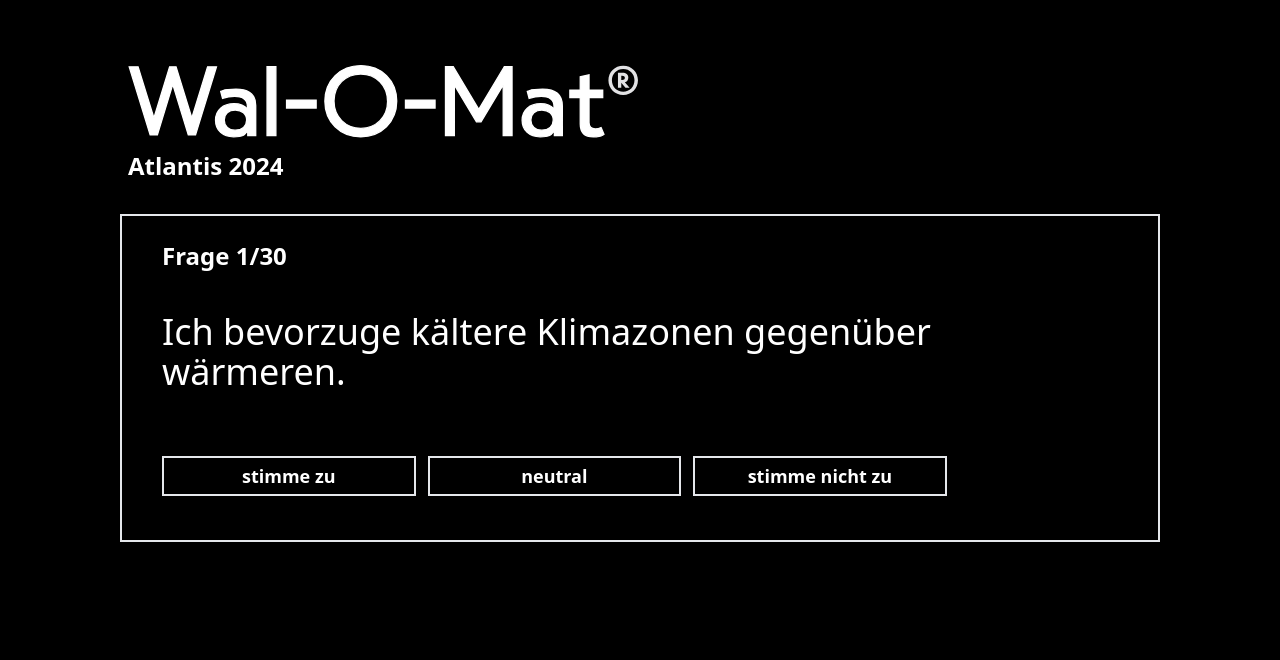
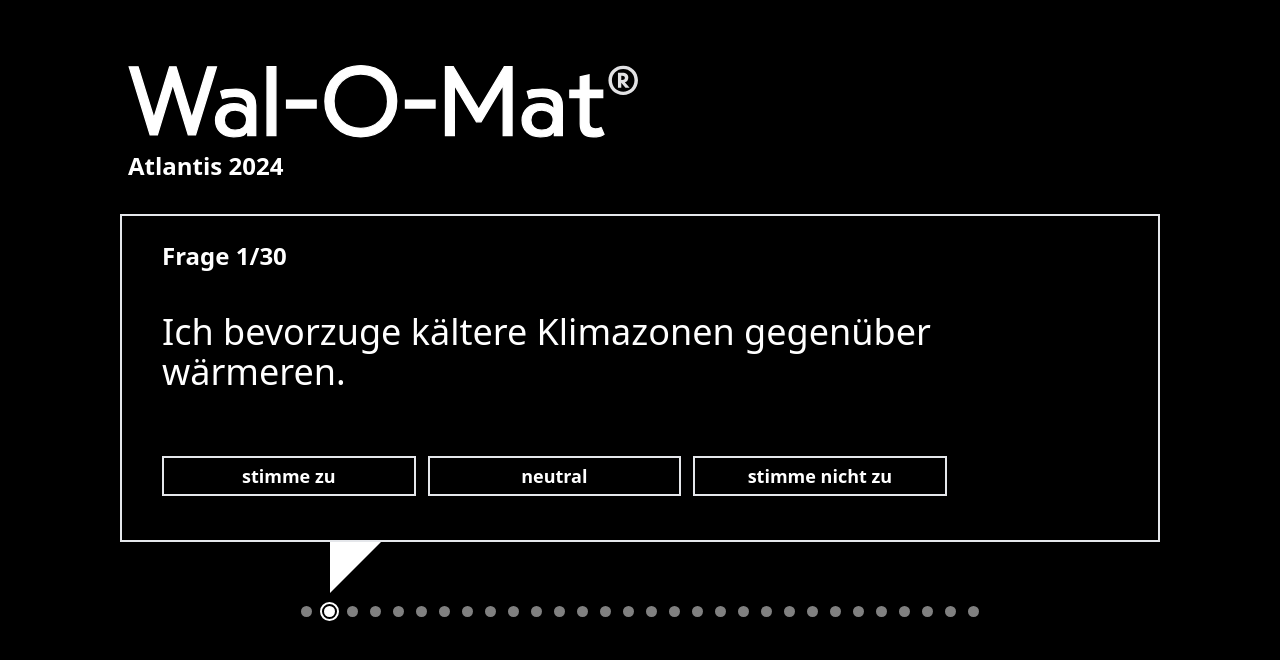
Before and after one commit to jokil123/wal-o-mat, a SvelteKit app: page /quiz in a window 1280 px wide. Shown: the top 660 px of the page. Built offline with nearby package versions, Linux system fonts and the light colour scheme.

Commit message:
dots + arrows wip

```diff
--- a/package.json
+++ b/package.json
@@ -16,6 +16,7 @@
 		"@sveltejs/vite-plugin-svelte": "^3.0.0",
 		"autoprefixer": "^10.4.20",
 		"postcss": "^8.4.42",
+		"sass-embedded": "^1.77.8",
 		"svelte": "^4.2.7",
 		"svelte-check": "^3.6.0",
 		"tailwindcss": "^3.4.10",
--- a/src/lib/components/quiz.svelte
+++ b/src/lib/components/quiz.svelte
@@ -16,7 +16,7 @@
 
 {#key questionNr}
   <div
-    class="border-2 lg:w-10/12 lg:mx-auto py-3 px-10"
+    class="border-2 lg:w-10/12 lg:mx-auto py-3 px-10 bg-black"
     in:fly={{ x: 200, delay: 300, duration: 300 }}
     out:fly={{ x: -200, duration: 300 }}
   >
@@ -35,7 +35,7 @@
           answer = "agree";
           handleClick("agree");
         }}
-        class="border-2 w-full lg:w-1/3 mb-3 lg:mb-0 py-1 lg:mr-3 hover:bg-white hover:text-black transition-colors ease-in duration-200 mr-2"
+        class="border-2 w-full lg:w-1/3 mb-3 lg:mb-0 py-1 lg:mr-3 hover:bg-white hover:text-black hover:border-black transition-colors ease-in duration-200 mr-2"
         >stimme zu</button
       >
       <button
@@ -43,7 +43,7 @@
           answer = "neutral";
           handleClick("neutral");
         }}
-        class="border-2 w-full lg:w-1/3 mb-3 lg:mb-0 py-1 lg:mr-3 hover:bg-white hover:text-black transition-colors ease-in duration-200 mr-2"
+        class="border-2 w-full lg:w-1/3 mb-3 lg:mb-0 py-1 lg:mr-3 hover:bg-white hover:text-black hover:border-black transition-colors ease-in duration-200 mr-2"
         >neutral</button
       >
       <button
@@ -51,7 +51,7 @@
           answer = "disagree";
           handleClick("disagree");
         }}
-        class="border-2 w-full lg:w-1/3 mb-3 lg:mb-0 py-1 lg:mr-3 hover:bg-white hover:text-black transition-colors ease-in duration-200"
+        class="border-2 w-full lg:w-1/3 mb-3 lg:mb-0 py-1 lg:mr-3 hover:bg-white hover:text-black hover:border-black transition-colors ease-in duration-200"
         >stimme nicht zu</button
       >
     </div>
--- a/src/routes/quiz/+page.svelte
+++ b/src/routes/quiz/+page.svelte
@@ -83,8 +83,33 @@
         }}
       />
     </div>
+    <div class="flex gap-3 my-16 mx-10 justify-center">
+      {#each questions as question, i}
+        <div
+          class="relative w-[11px] h-[11px] rounded-full bg-[#808080] {i ==
+            currentQuestion &&
+            'bg-white outline outline-2 outline-white outline-offset-2'}"
+        >
+          <!-- goofy arrow -->
+          {#if i == currentQuestion}
+            <div class="absolute triangle bottom-6 left-1.5 -z-10"></div>
+          {/if}
+        </div>
+      {/each}
+    </div>
   {:else}
     <Results rounds={editedTotalQuestions} {pointsVector} whales={whaleNames}
     ></Results>
   {/if}
 </div>
+
+<style lang="scss">
+  .triangle {
+    width: 0px;
+    height: 0px;
+    border-style: solid;
+    border-width: 0 60px 60px 0px;
+    border-color: transparent transparent white transparent;
+    transform: rotate(90deg);
+  }
+</style>
```
Also changed, not shown: 1 other file (tests, documents, lock files or other folders).
